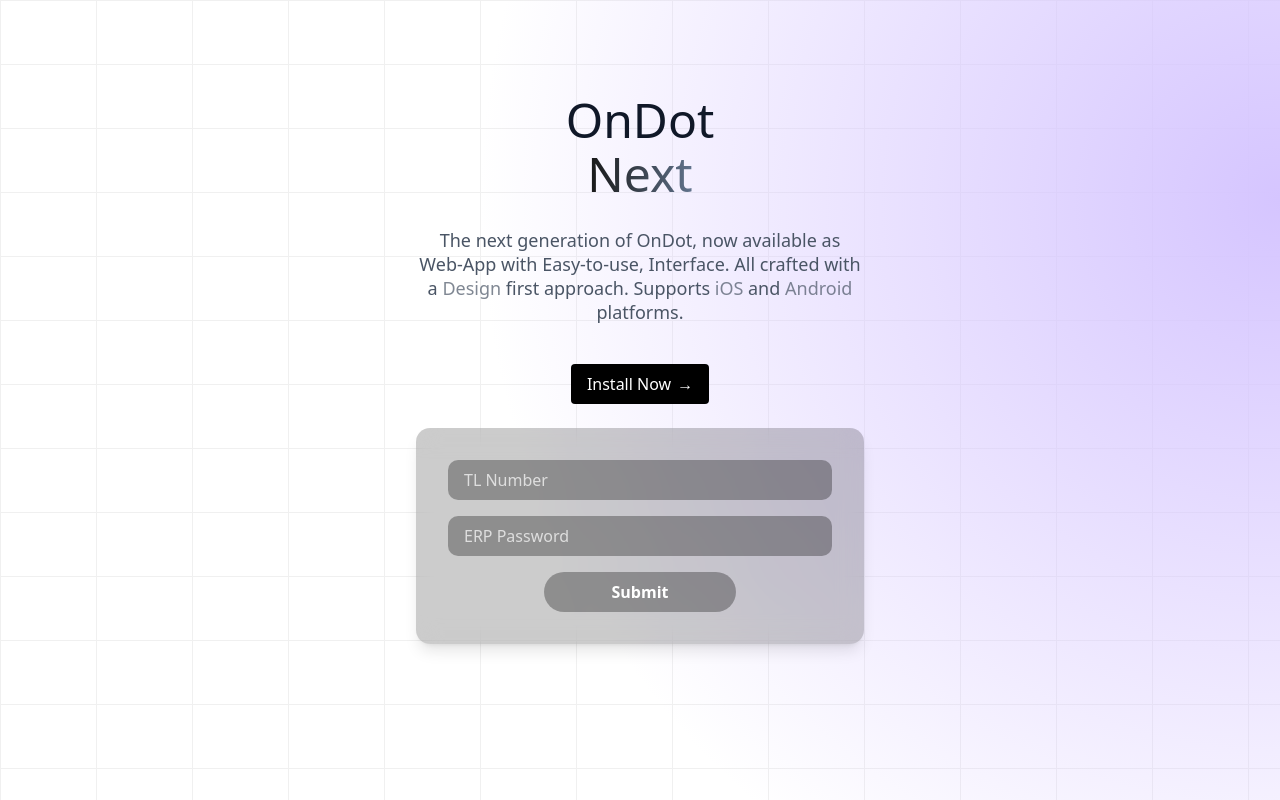
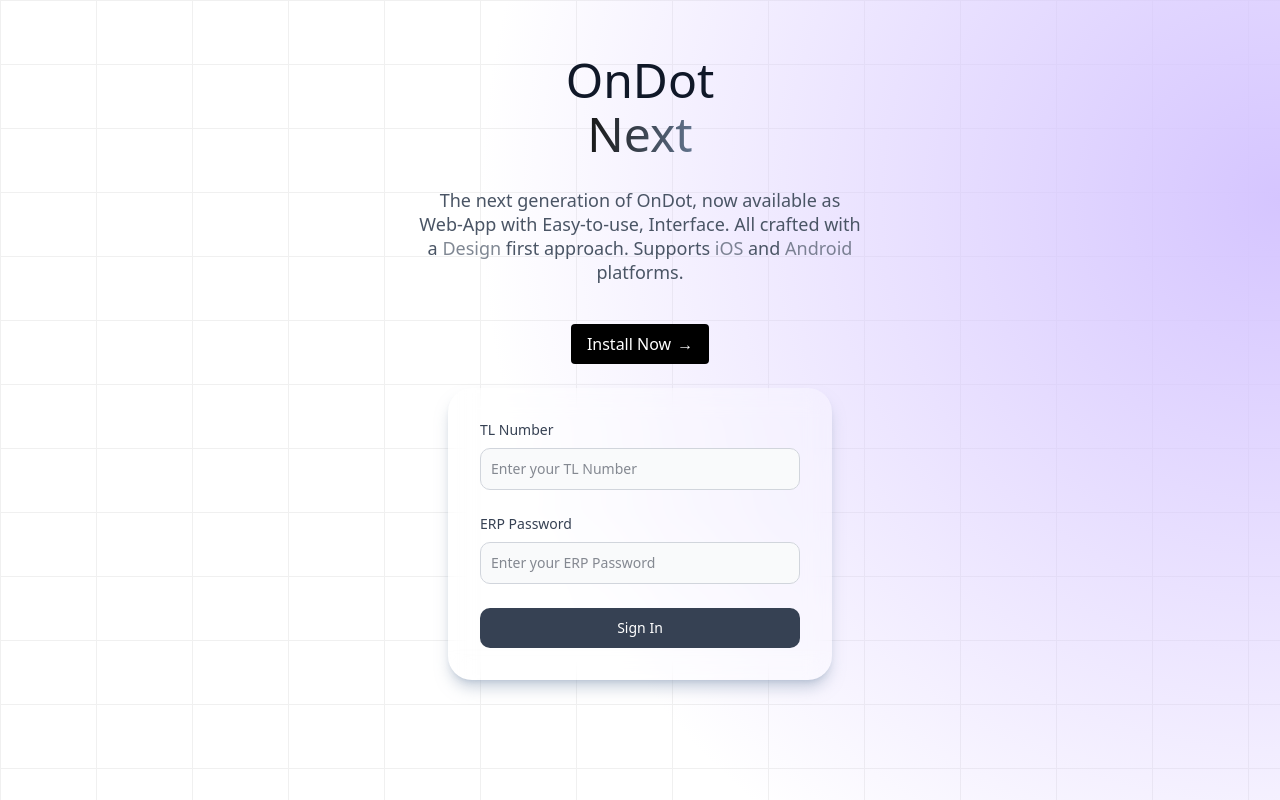
Before and after one commit to Nandith-0777/OnDotNext, a Next.js app: page / in a window 1280 px wide. Built offline with nearby package versions, Linux system fonts and the light colour scheme.

Commit message:
added gaussian blur and new loading animations

```diff
--- a/package.json
+++ b/package.json
@@ -9,6 +9,7 @@
     "lint": "next lint"
   },
   "dependencies": {
+    "@radix-ui/react-label": "^2.1.6",
     "@radix-ui/react-slot": "^1.2.2",
     "axios": "^1.9.0",
     "class-variance-authority": "^0.7.1",
--- a/src/app/globals.css
+++ b/src/app/globals.css
@@ -42,7 +42,39 @@
   --radius-lg: var(--radius);
   --radius-xl: calc(var(--radius) + 4px);
 }
-
+/* HTML: <div class="loader"></div> */
+.loader {
+  width: 100px;
+  aspect-ratio: 1;
+  padding: 10px;
+  box-sizing: border-box;
+  display: grid;
+  background: #fff;
+  filter: blur(5px) contrast(10);
+  mix-blend-mode: darken;
+}
+.loader:before,
+.loader:after{
+  content: "";
+  grid-area: 1/1;
+  background:
+    linear-gradient(#000 0 0) left,
+    linear-gradient(#000 0 0) right;
+  background-size: 20px 40px;
+  background-origin: content-box;
+  background-repeat: no-repeat;
+}
+.loader:after {
+  height: 20px;
+  width:  20px;
+  margin: auto 0;
+  border-radius: 50%;
+  background: #000;
+  animation: l10 1s infinite;
+}
+@keyframes l10{
+  90%,100% {transform: translate(300%)}
+}
 .grid-bg {
   position: fixed;
   inset: 0;
--- a/src/app/page.js
+++ b/src/app/page.js
@@ -114,7 +114,7 @@ export default function InputComponent() {
       <div className="fixed inset-0 -z-10 h-full w-full bg-white bg-[linear-gradient(to_right,#f0f0f0_1px,transparent_1px),linear-gradient(to_bottom,#f0f0f0_1px,transparent_1px)] bg-[size:6rem_4rem]">
         <div className="absolute bottom-0 left-0 right-0 top-0 bg-[radial-gradient(circle_800px_at_100%_200px,#d5c5ff,transparent)]"></div>
       </div>
-    <div className="min-h-screen flex p-6 pt-24 justify-center">
+    <div className="min-h-screen flex p-6 pt-14 justify-center">
       <div className="w-full max-w-md text-black">
         <h2 className="text-center text-6xl sm:text-4xl md:text-5xl font-medium text-gray-900">
           OnDot{' '}
@@ -148,28 +148,42 @@ export default function InputComponent() {
         )}
 
         {showLogin && (
-          <div className="backdrop-blur-md bg-black/20 shadow-lg rounded-xl p-8 space-y-4">
+          <form className="w-full max-w-sm mx-auto bg-white/30 backdrop-blur-md rounded-3xl shadow-lg shadow-slate-400/50 p-8 space-y-6"  onSubmit={e => { e.preventDefault(); handleSubmit(); }}>
+            <div>
+              <label htmlFor="username" className="block mb-2 text-sm font-medium text-gray-700">
+                TL Number
+              </label>
               <input
+                id="username"
                 type="text"
-              placeholder="TL Number"
                 value={username}
                 onChange={handleUsernameChange}
-              className="w-full px-4 py-2 rounded-lg bg-black/30 text-white placeholder-white/70 focus:outline-none focus:ring-2 focus:ring-white/50"
+                className="bg-gray-50 border border-gray-300 text-gray-900 text-sm rounded-lg focus:ring-indigo-500 focus:border-indigo-500 block w-full p-2.5"
+                placeholder="Enter your TL Number"
+                required
               />
+            </div>
+            <div>
+              <label htmlFor="password" className="block mb-2 text-sm font-medium text-gray-700">
+                ERP Password
+              </label>
               <input
+                id="password"
                 type="password"
-              placeholder="ERP Password"
                 value={password}
                 onChange={handlePasswordChange}
-              className="w-full px-4 py-2 rounded-lg bg-black/30 text-white placeholder-white/70 focus:outline-none focus:ring-2 focus:ring-white/50"
+                className="bg-gray-50 border border-gray-300 text-gray-900 text-sm rounded-lg focus:ring-indigo-500 focus:border-indigo-500 block w-full p-2.5"
+                placeholder="Enter your ERP Password"
+                required
               />
+            </div>
             <button
-              onClick={handleSubmit}
-              className="flex justify-center w-1/2 mx-auto bg-black/30 hover:bg-black/40 text-white font-semibold py-2 rounded-full transition duration-300"
+              type="submit"
+              className="w-full text-white bg-gray-700 hover:bg-gray-800 focus:ring-4 focus:outline-none focus:ring-slate-300 font-medium rounded-lg text-sm px-5 py-2.5 text-center transition"
             >
-              Submit
+              Sign In
             </button>
-          </div>
+          </form>
         )}
 
         {errorMessage && (
@@ -180,32 +194,45 @@ export default function InputComponent() {
 
         {loading && (
           <div className="flex flex-col items-center justify-center mt-6">
-            <div className="w-12 h-12 border-4 border-black border-t-transparent rounded-full animate-spin mb-4"></div>
+            <div className="loader"></div>
             <p className="text-black">Loading attendance data...</p>
           </div>
         )}
 
         {attendanceData && (
-          <div className="mt-6 space-y-4">
-            <h2 className="font-semibold mb-4 text-lg text-center text-gray-800">Your Attendance percentage</h2>
+          <div className="w-full max-w-md mx-auto mt-6 space-y-4">
+            <h5 className="ml-1 text-lg font-bold tracking-tight text-gray-900 dark:text-white">
+               Your Attendance Details
+                  </h5>
             {Object.entries(attendanceData).map(([course, percentage]) => (
-              <div key={course} className="h-full w-full rounded-xl bg-clip-padding backdrop-filter backdrop-blur-sm bg-opacity-10 bg-black/60 p-4 rounded-full shadow-md">
-                <div className="flex justify-between items-center mb-2">
-                  <span className="font-medium text-white">{course}</span>
-                  <span className="text-sm text-white">{percentage}%</span>
+              <div
+                key={course}
+                className="block w-full min-h-[120px] p-6 bg-white/30 backdrop-blur-md border border-gray-200 rounded-xl shadow-lg shadow-slate-600/50 hover:bg-gray-400 dark:bg-gray-800/30 dark:border-gray-700 dark:hover:bg-gray-700/50"
+
+              >
+                <div className="mt-1 flex justify-between items-center">
+                  <h5 className="text-lg font-bold tracking-tight text-gray-900 dark:text-white">
+                    {course}
+                  </h5>
+                  <span className="text-2xl font-bold text-gray-900 dark:text-white">
+                    {percentage}%
+                  </span>
                 </div>
-                <div className="w-full bg-white/20 rounded-full h-3">
+                <div className="mt-10 mb-1">
+                  <div className="w-full bg-gray-200 rounded-full h-2.5 dark:bg-gray-500 transition-all duration-500 ease-in-out">
                     <div
-                    className={`h-3 rounded-full ${percentage < 75
-                      ? 'bg-gradient-to-r from-red-500 via-red-600 to-red-700'
-                      : 'bg-gradient-to-r from-indigo-500 from-10% via-sky-500 via-30% to-emerald-500 to-90%'}`}
+                      className={`h-2.5 rounded-full ${percentage < 75
+                        ? 'bg-gradient-to-r from-red-700 to-red-500'
+                        : 'bg-gradient-to-r from-green-600 to-green-500'}`}
                       style={{ width: `${percentage}%` }}
                     ></div>
                   </div>
                 </div>
+              </div>
             ))}
+            <div className="flex justify-center">
               <button
-                className="px-4 py-2 bg-gray-200 text-black rounded"
+                className="mt-4 px-4 py-2 bg-gray-200 text-black rounded"
                 onClick={() => {
                   Cookies.remove('sid');
                   Cookies.remove('session_id');
@@ -217,6 +244,7 @@ export default function InputComponent() {
                 Log Out
               </button>
             </div>
+          </div>
         )}
       </div>
     </div>
--- /dev/null
+++ b/src/components/ui/label.jsx
@@ -0,0 +1,23 @@
+"use client"
+
+import * as React from "react"
+import * as LabelPrimitive from "@radix-ui/react-label"
+
+import { cn } from "@/lib/utils"
+
+function Label({
+  className,
+  ...props
+}) {
+  return (
+    <LabelPrimitive.Root
+      data-slot="label"
+      className={cn(
+        "flex items-center gap-2 text-sm leading-none font-medium select-none group-data-[disabled=true]:pointer-events-none group-data-[disabled=true]:opacity-50 peer-disabled:cursor-not-allowed peer-disabled:opacity-50",
+        className
+      )}
+      {...props} />
+  );
+}
+
+export { Label }
--- /dev/null
+++ b/src/components/ui/login-form.jsx
@@ -0,0 +1,77 @@
+"use client"
+
+import React, { useState } from "react";
+import { Eye, EyeOff, Lock, User } from "lucide-react"
+import { Button } from "@/components/ui/button"
+import { Card, CardContent, CardFooter, CardHeader, CardTitle } from "@/components/ui/card"
+import { Input } from "@/components/ui/input"
+import { Label } from "@/components/ui/label"
+
+export function LoginForm() {
+  const [showPassword, setShowPassword] = useState(false)
+  const [isLoading, setIsLoading] = useState(false)
+
+  const handleSubmit = async (e) => {
+    e.preventDefault()
+    setIsLoading(true)
+
+    // Simulate API call
+    await new Promise((resolve) => setTimeout(resolve, 1000))
+
+    setIsLoading(false)
+  }
+  return (
+    <Card className="w-full max-w-md rounded-3xl shadow-2xl transition-all duration-300 hover:shadow-[0_20px_60px_-15px_rgba(0,0,0,0.3)] dark:shadow-[0_20px_60px_-15px_rgba(0,0,0,0.5)]">
+      <CardHeader className="space-y-1">
+        <CardTitle className="text-2xl font-bold text-center">Login</CardTitle>
+      </CardHeader>
+      <form onSubmit={handleSubmit}>
+        <CardContent className="space-y-4">
+          <div className="space-y-2">
+            <Label htmlFor="username">Username</Label>
+            <div className="relative">
+              <div className="absolute inset-y-0 left-0 flex items-center pl-3 pointer-events-none text-muted-foreground">
+                <User size={16} />
+              </div>
+              <Input id="username" placeholder="Enter your username" className="pl-10 rounded-xl shadow-sm" required />
+            </div>
+          </div>
+          <div className="space-y-2">
+            <Label htmlFor="password">Password</Label>
+            <div className="relative">
+              <div className="absolute inset-y-0 left-0 flex items-center pl-3 pointer-events-none text-muted-foreground">
+                <Lock size={16} />
+              </div>
+              <Input
+                id="password"
+                type={showPassword ? "text" : "password"}
+                placeholder="Enter your password"
+                className="pl-10 rounded-xl shadow-sm"
+                required
+              />
+              <Button
+                type="button"
+                variant="ghost"
+                size="icon"
+                className="absolute inset-y-0 right-0 flex items-center pr-3"
+                onClick={() => setShowPassword(!showPassword)}
+              >
+                {showPassword ? <EyeOff size={16} /> : <Eye size={16} />}
+                <span className="sr-only">{showPassword ? "Hide password" : "Show password"}</span>
+              </Button>
+            </div>
+          </div>
+        </CardContent>
+        <CardFooter className="pb-6">
+          <Button
+            className="w-full rounded-xl shadow-md hover:shadow-lg transition-shadow"
+            type="submit"
+            disabled={isLoading}
+          >
+            {isLoading ? "Signing in..." : "Sign in"}
+          </Button>
+        </CardFooter>
+      </form>
+    </Card>
+  )
+}
```
Also changed, not shown: 1 other file (tests, documents, lock files or other folders). Lines whose indentation alone changed are shown as unchanged.
